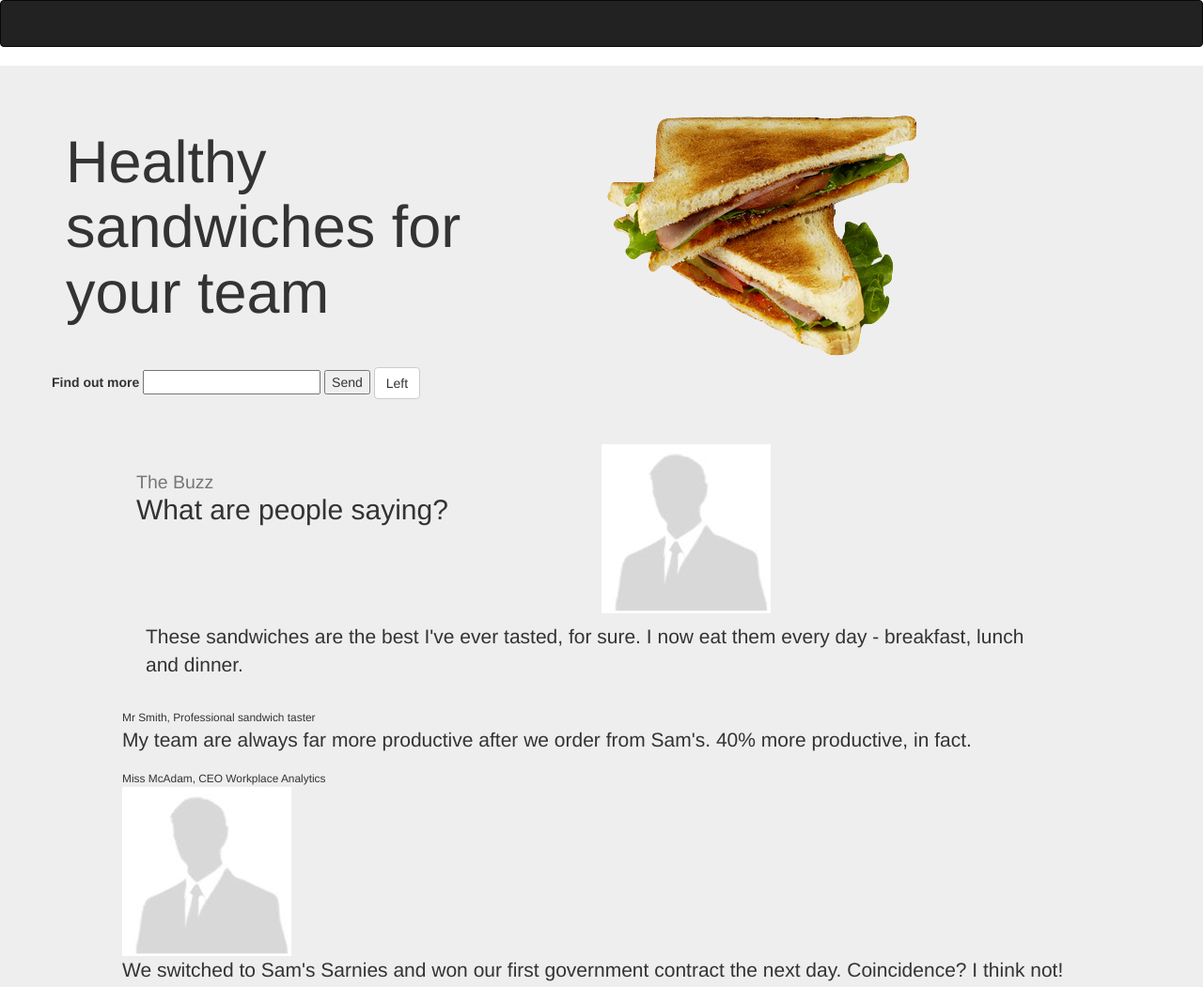
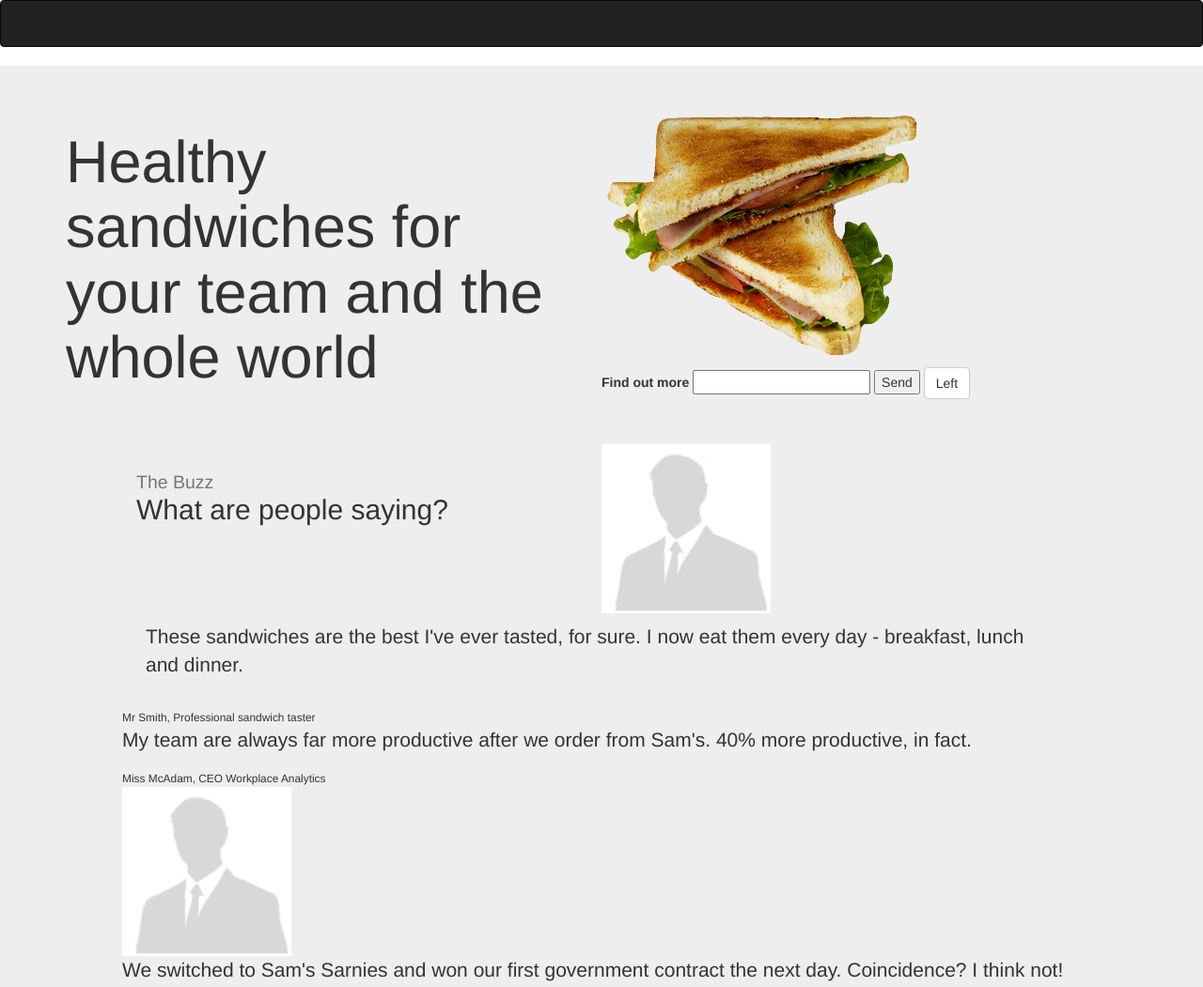
Before and after one commit to lethlotlo/cfg-project-1, a plain HTML site: page index.html in a window 1280 px wide. Shown: the top 1051 px of the page at 94% size. Drawn offline with Linux system fonts and the light colour scheme.

Commit message:
added
gh-pages

```diff
--- a/index.html
+++ b/index.html
@@ -13,7 +13,7 @@
   <div class="container">
     <div class="row">
           <div class="col-xs-6">
- <h1>Healthy sandwiches for your team</h1>
+ <h1>Healthy sandwiches for your team and the whole world</h1>
  </div>
     <img src='images/sandwich.png'>
 
```
